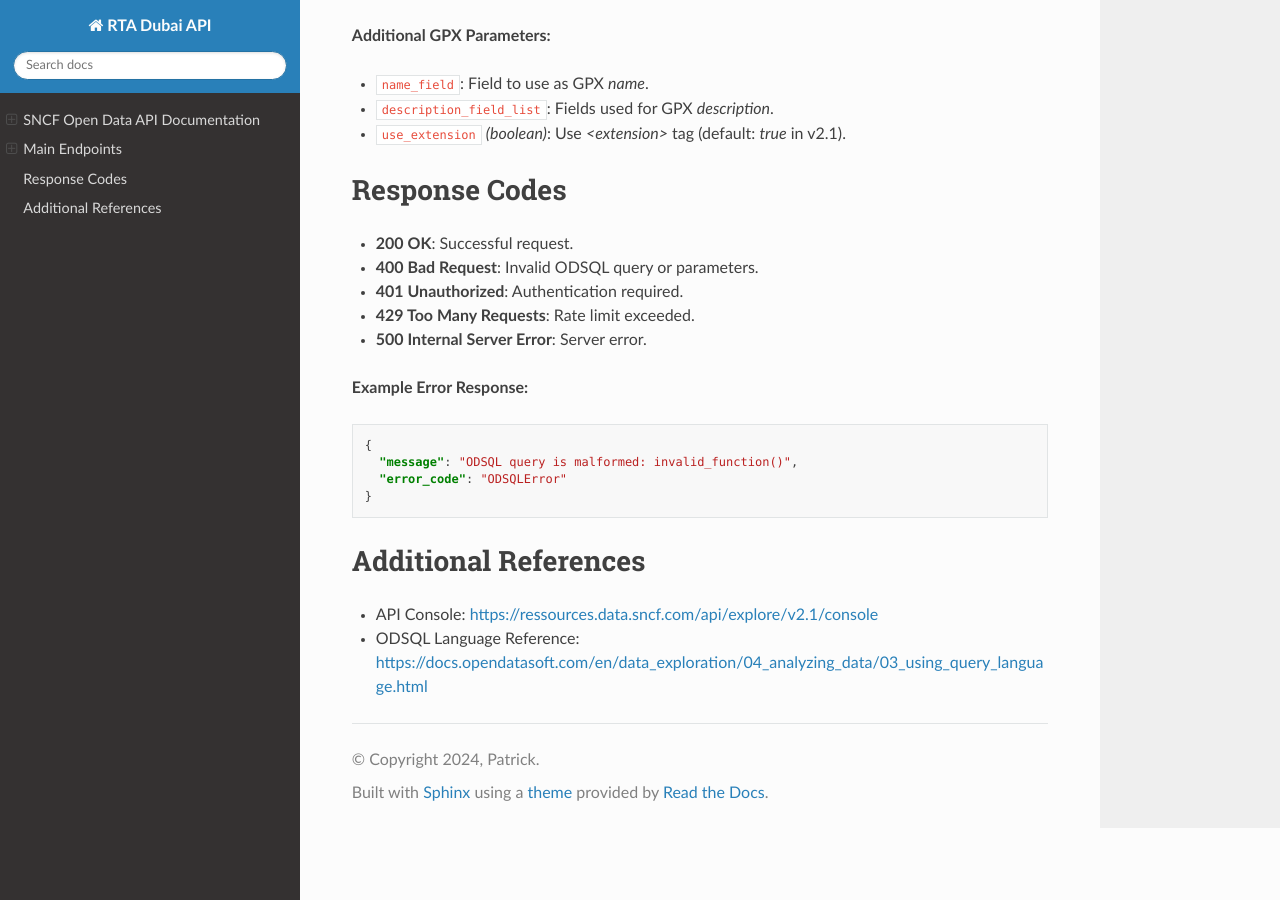
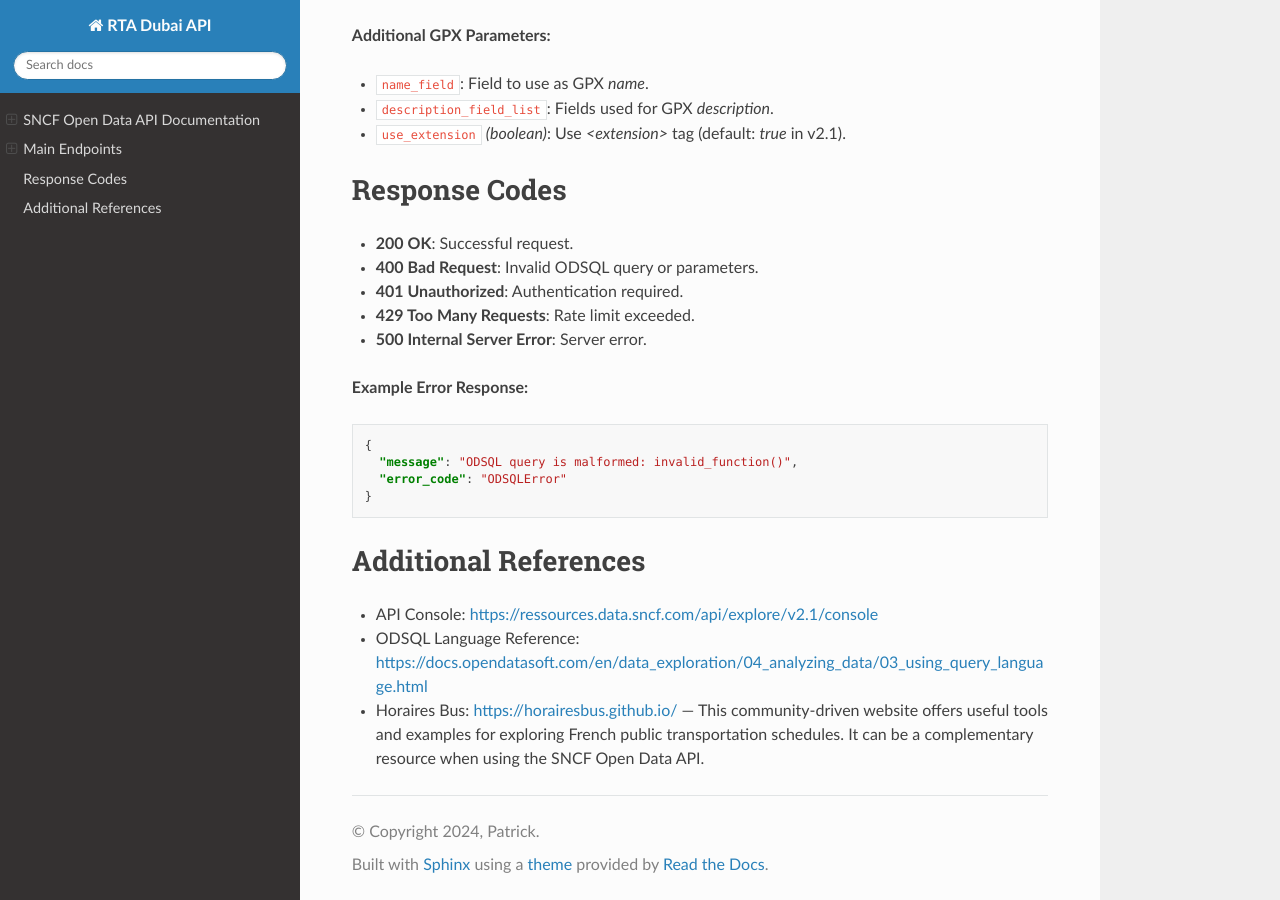
Before and after one commit to video2text/sakuli, a Sphinx documentation site: the page built from docs/source/index.rst, in a window 1280 px wide and 900 px high, scrolled down 3723 px. Built offline with Sphinx 7.4.7 and the Read the Docs theme 3.1.0, drawn with Linux system fonts in a browser that asks for light colours.

Commit message:
Update index.rst

```diff
--- a/docs/source/index.rst
+++ b/docs/source/index.rst
@@ -185,3 +185,4 @@ Additional References
 
 - API Console: https://ressources.data.sncf.com/api/explore/v2.1/console
 - ODSQL Language Reference: https://docs.opendatasoft.com/en/data_exploration/04_analyzing_data/03_using_query_language.html
+- Horaires Bus: https://horairesbus.github.io/ — This community-driven website offers useful tools and examples for exploring French public transportation schedules. It can be a complementary resource when using the SNCF Open Data API.
```
